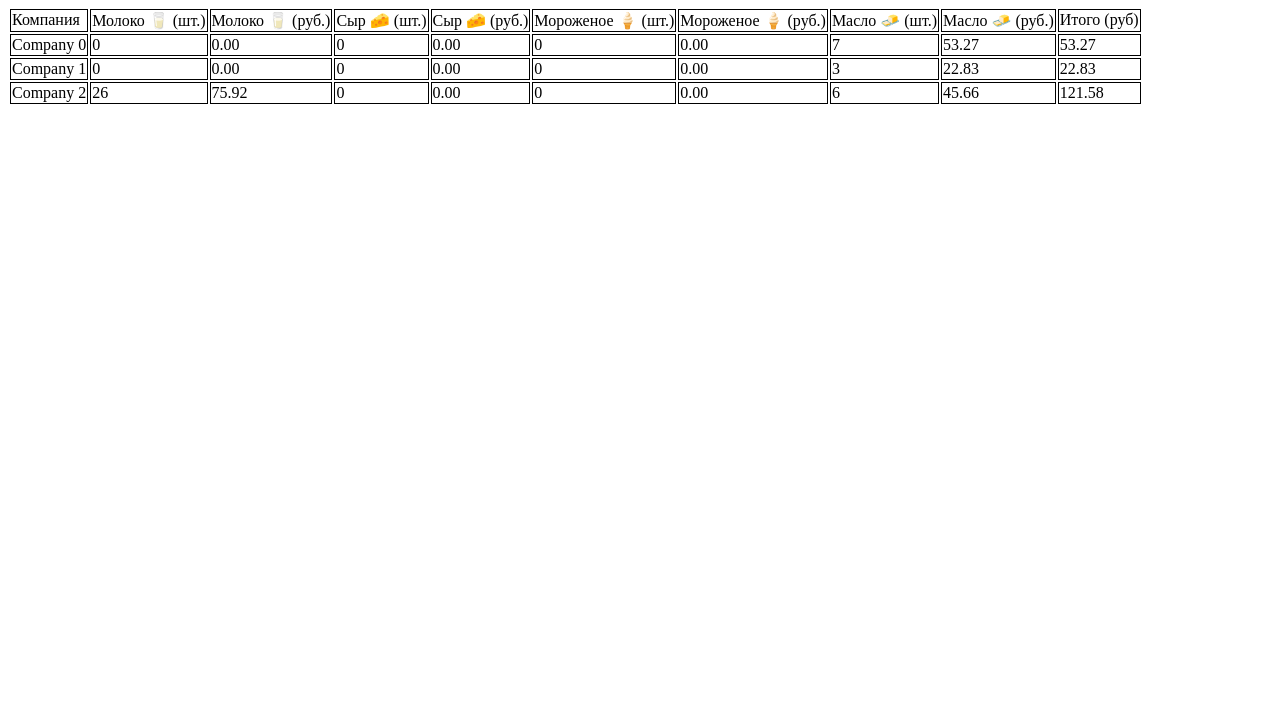
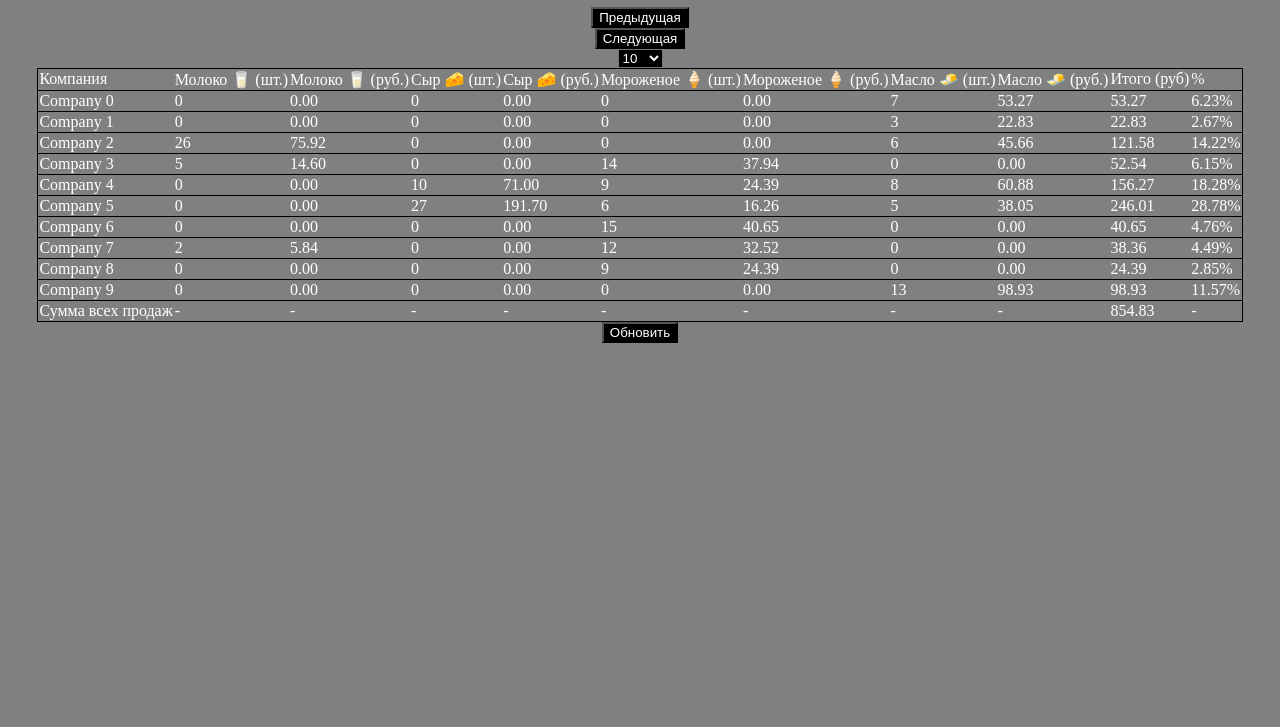
Before and after one commit to ALKorzh/data_analysis, a plain HTML site: page index.html in a window 1280 px wide. Shown: the part 73-800 px from the top of the page. Drawn offline with Linux system fonts and the light colour scheme.

Commit message:
little fix

```diff
--- a/index.html
+++ b/index.html
@@ -8,7 +8,7 @@
     <link rel="stylesheet" href="./style.css" />
   </head>
   <body>
-    <h1>Data analysis starter</h1>
+    <h1>Data analysis</h1>
     <div class="container">
       <table id="table"></table>
     </div>
--- a/src/index.js
+++ b/src/index.js
@@ -1,15 +1,12 @@
 import { PRODUCT_PRICES, generateData } from './generate.js'
 
 const table = document.querySelector('#table')
+const container = document.querySelector('.container')
 
 const RECORDS_N = 1000
 
 const prices = PRODUCT_PRICES
 const records = generateData(RECORDS_N)
-
-// console.table(records)
-console.log(prices)
-// console.log(Object.keys(prices).length)
 
 // data processes
 function validateData(array) {
@@ -21,7 +18,6 @@ function validateData(array) {
     return obj1.company.match(/\d+/g) - obj2.company.match(/\d+/g)
   })
 }
-console.log(validateData(records))
 
 function productDataMerging(array) {
   return array.reduce((acc, cur) => {
@@ -38,7 +34,6 @@ function productDataMerging(array) {
     return acc
   }, [])
 }
-console.log(productDataMerging(validateData(records)))
 
 function companyMergeData(array) {
   return array.reduce((acc, cur) => {
@@ -54,7 +49,6 @@ function companyMergeData(array) {
     return acc
   }, [])
 }
-console.table(companyMergeData(productDataMerging(validateData(records))))
 
 function updateObjects(productPrices, companyProducts) {
   let keys = new Map(Object.entries(productPrices))
@@ -84,13 +78,12 @@ const companyProducts = updateObjects(
   prices,
   companyMergeData(productDataMerging(validateData(records)))
 )
-console.table(companyProducts)
 
 //render
 function renderHeader(prices) {
   let row = table.insertRow(-1)
   let productCounter = 0
-  for (let i = 0; i <= Object.keys(prices).length * 2 + 1; i++) {
+  for (let i = 0; i <= Object.keys(prices).length * 2 + 2; i++) {
     let cell = row.insertCell(i)
     if (i == 0) {
       cell.innerHTML = 'Компания'
@@ -98,6 +91,10 @@ function renderHeader(prices) {
     }
     if (i == Object.keys(prices).length * 2 + 1) {
       cell.innerHTML = 'Итого (руб)'
+      continue
+    }
+    if (i == Object.keys(prices).length * 2 + 2) {
+      cell.innerHTML = '%'
       continue
     }
     if (i % 2 != 0) {
@@ -113,11 +110,21 @@ function renderHeader(prices) {
 }
 
 function renderBody(prices, data) {
+  let grandTotal = 0
+  for (let i = 0; i < data.length; i++) {
+    let total = 0
+    for (let j = 0; j < Object.keys(prices).length; j++) {
+      total += data[i][Object.keys(prices)[j]] * prices[Object.keys(prices)[j]]
+    }
+    grandTotal += total
+  }
+
   for (let i = 0; i < data.length; i++) {
     let row = table.insertRow(-1)
     let productCounter = 0
     let total = 0
-    for (let j = 0; j <= Object.keys(prices).length * 2 + 1; j++) {
+
+    for (let j = 0; j <= Object.keys(prices).length * 2 + 2; j++) {
       let cell = row.insertCell(j)
       if (j == 0) {
         cell.innerHTML = `${data[i][Object.keys(data[i])[j]]}`
@@ -127,6 +134,11 @@ function renderBody(prices, data) {
         cell.innerHTML = `${total.toFixed(2)}`
         continue
       }
+      if (j == Object.keys(prices).length * 2 + 2) {
+        cell.innerHTML = `${((total / grandTotal) * 100).toFixed(2)}%`
+        continue
+      }
+
       if (j % 2 != 0) {
         productCounter++
         cell.innerHTML = `${data[i][Object.keys(prices)[productCounter - 1]]}`
@@ -142,7 +154,6 @@ function renderBody(prices, data) {
           data[i][Object.keys(prices)[productCounter - 1]] *
           prices[Object.keys(prices)[productCounter - 1]]
         ).toFixed(2)
-        // console.log(total)
         continue
       }
     }
@@ -150,14 +161,61 @@ function renderBody(prices, data) {
 }
 
 function paginateAndRender(page_size, page_number, prices, data) {
+  container.innerHTML = ''
+
+  let btnPrev = document.createElement('button')
+  btnPrev.innerHTML = 'Предыдущая'
+  btnPrev.onclick = function () {
+    if (page_number > 1) {
+      paginateAndRender(page_size, page_number - 1, prices, data)
+      renderTotal()
+    }
+  }
+
+  let btnNext = document.createElement('button')
+  btnNext.innerHTML = 'Следующая'
+  btnNext.onclick = function () {
+    if (page_number < Math.ceil(data.length / page_size)) {
+      paginateAndRender(page_size, page_number + 1, prices, data)
+      renderTotal()
+    }
+  }
+
+  container.appendChild(btnPrev)
+  container.appendChild(btnNext)
+
+  let select = document.createElement('select')
+  select.onchange = function () {
+    paginateAndRender(parseInt(this.value), 1, prices, data)
+    renderTotal()
+  }
+  ;[10, 50, 100].forEach(function (num) {
+    let option = document.createElement('option')
+    option.value = num
+    option.text = num
+    select.appendChild(option)
+  })
+
+  container.appendChild(select)
+
   table.innerHTML = ''
+  renderHeader(prices)
+  let paginatedData = paginate(page_size, page_number, data)
+  renderBody(prices, paginatedData)
 
-  renderHeader(prices)
+  container.appendChild(table)
 
-  let paginatedData = paginate(page_size, page_number, data)
+  let btnRefresh = document.createElement('button')
+  btnRefresh.innerHTML = 'Обновить'
+  btnRefresh.onclick = function () {
+    paginateAndRender(parseInt(select.value), 1, prices, data)
+    renderTotal()
+  }
 
-  renderBody(prices, paginatedData)
+  container.appendChild(btnRefresh)
 }
+
+paginateAndRender(10, 1, prices, companyProducts)
 
 function paginate(page_size, page_number, data) {
   let start = (page_number - 1) * page_size
@@ -166,4 +224,45 @@ function paginate(page_size, page_number, data) {
   return data.slice(start, end)
 }
 
-paginateAndRender(3, 1, prices, companyProducts)
+function createRowsArray() {
+  let rowsArray = []
+  for (let i = 0; i < table.rows.length; i++) {
+    let row = table.rows[i]
+    let cellsArray = []
+    for (let j = 0; j < row.cells.length; j++) {
+      let cell = row.cells[j]
+      cellsArray.push(cell.innerText)
+    }
+    rowsArray.push(cellsArray)
+  }
+  return rowsArray
+}
+
+function calculateTotalCost(rowsArray) {
+  let totalCost = 0
+  for (let i = 1; i < rowsArray.length; i++) {
+    totalCost += +rowsArray[i][rowsArray[i].length - 2]
+  }
+  return totalCost
+}
+
+function renderTotal() {
+  let rowsArray = createRowsArray()
+  let totalCost = calculateTotalCost(rowsArray)
+  let row = table.insertRow(-1)
+  for (let i = 0; i <= Object.keys(prices).length * 2 + 2; i++) {
+    let cell = row.insertCell(i)
+    if (i == 0) {
+      cell.innerHTML = 'Сумма всех продаж'
+      continue
+    }
+    if (i == Object.keys(prices).length * 2 + 1) {
+      cell.innerHTML = `${totalCost.toFixed(2)}`
+      continue
+    } else {
+      cell.innerHTML = '-'
+    }
+  }
+}
+
+renderTotal()
--- a/style.css
+++ b/style.css
@@ -2,3 +2,43 @@ td {
     border: 1px solid black;
 
 }
+
+h1 {
+    text-align: center;
+}
+
+table {
+    border-collapse: collapse;
+}
+
+tr {
+    border: 1px solid black;
+}
+
+tr:hover {
+    background-color: rgb(91, 90, 90);
+}
+
+td {
+    border: none;
+}
+
+.container {
+    display: flex;
+    justify-content: center;
+    align-items: center;
+    flex-direction: column;
+    margin: 0 auto;
+}
+
+button,
+select {
+    max-width: 300px;
+    background-color: black;
+    color: white;
+}
+
+body {
+    background-color: gray;
+    color: white;
+}
```
